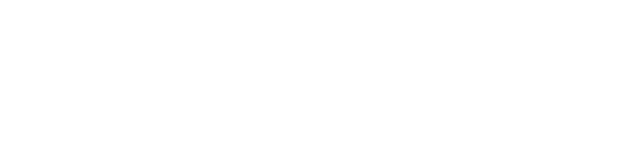
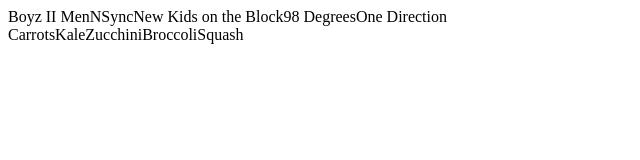
Before and after one commit to beelarr/Boy_bands_and_vegetables, a plain HTML site: page index.html in a window 1280 px wide. Shown: the whole page, without its empty margins (0-640 px from the left). Drawn offline with Linux system fonts and the light colour scheme.

Commit message:
Exercise complete, ready for review

```diff
--- a/boybands.js
+++ b/boybands.js
@@ -17,19 +17,20 @@ var currentBand = "";
 var currentVeggie = "";
 
 // Get a reference to the appropriate DOM element for bands
-var bandElement = document.getElementById(???);
+var bandElement = document.getElementById('boy-bands');
 
 // Get a reference to the appropriate DOM element for vegetables
-var veggieElement = ???;
+var veggieElement = document.getElementById('vegetables');;
 
 // Start looping
 for (var loopTracker = 0; loopTracker < loopCount; loopTracker += 1) {
+    currentBand += bands[loopTracker];
+    // console.log('inital band log', bands[loopTracker]);
+    // console.log('inital veg log', vegetables[loopTracker]);
+    currentVeggie += vegetables[loopTracker];
 
-    // Add the band names into the correct <div>
-    currentBand = ???;
-
-
-    // Add the veggie names into the correct <div>
-    currentVeggie = ???;
-
+    bandElement.innerHTML = currentBand;
+    veggieElement.innerHTML = currentVeggie;
+    // console.log(currentBand);
+    // console.log(currentVeggie);
 }
--- a/index.html
+++ b/index.html
@@ -11,6 +11,6 @@
 
 <div id="vegetables">
 </div>
-
+<script src="boybands.js"></script>
 </body>
 </html>
```
